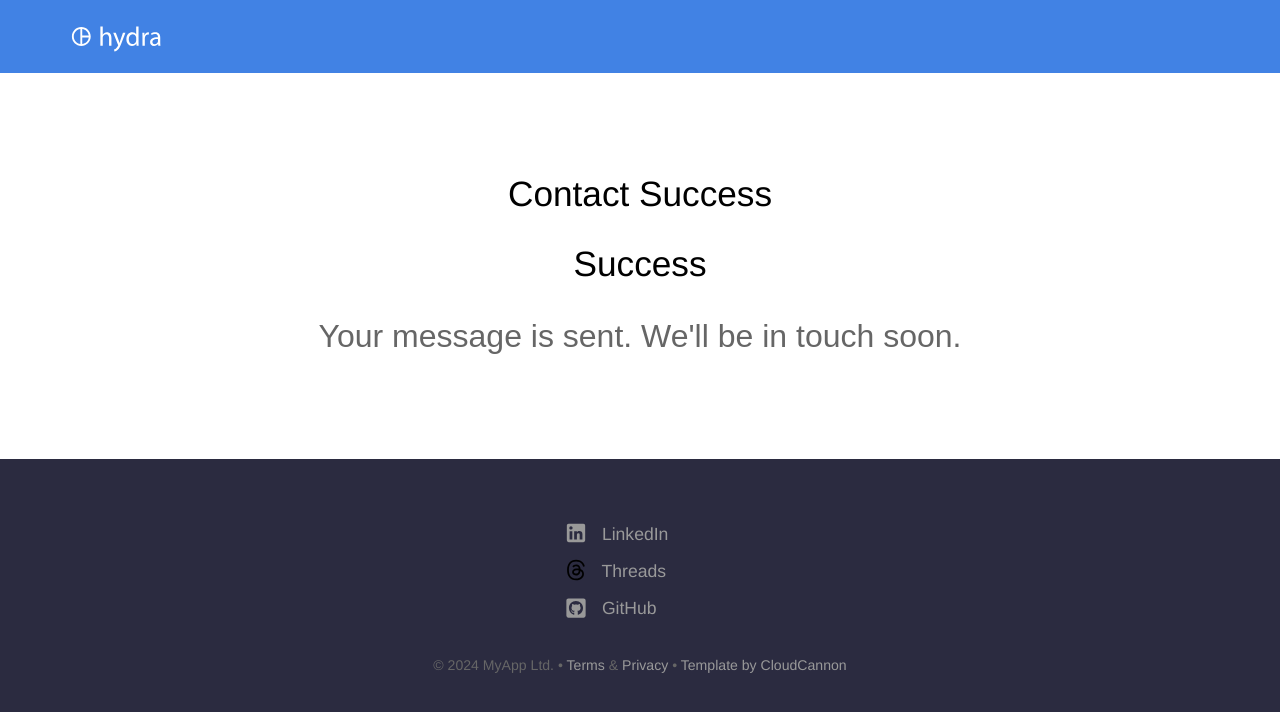
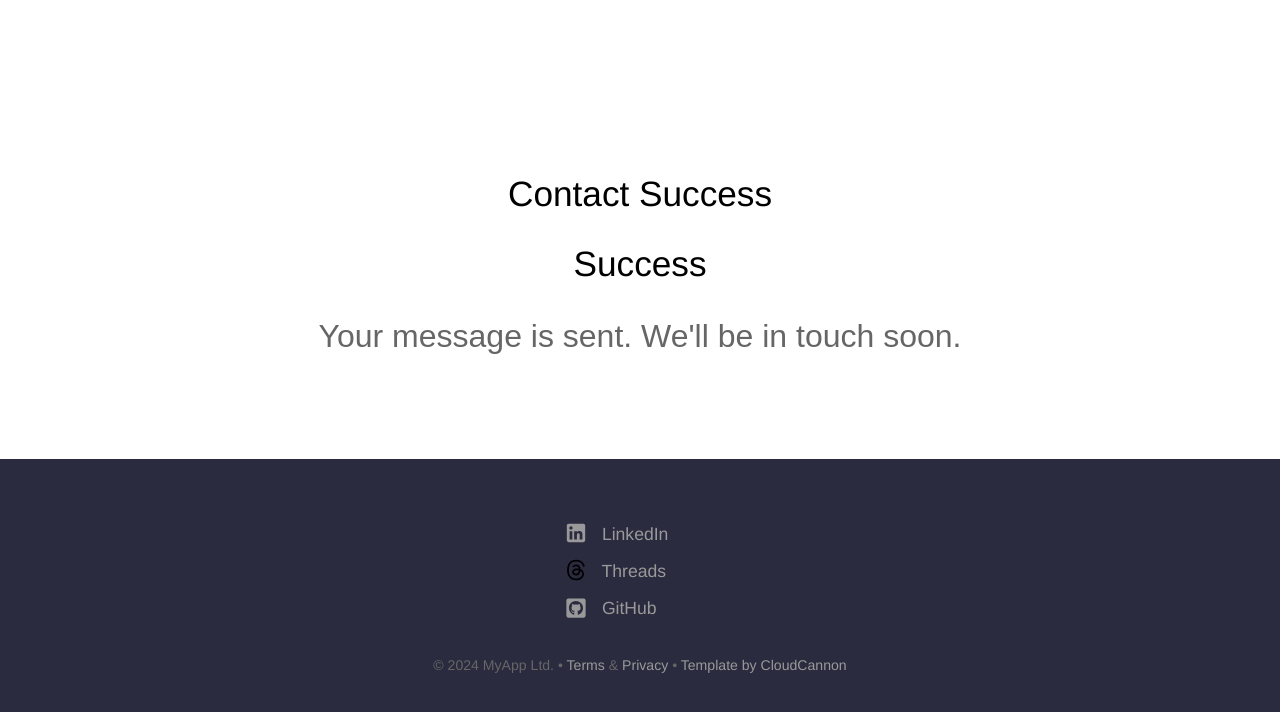
Before and after one commit to hi-sushanta/prompt, a Jekyll site: the page built from contact-success.html, in a window 1280 px wide. Shown: the top 712 px of the page. Built offline with Jekyll 4.4.1, drawn with Linux system fonts in a browser that asks for light colours.

Commit message:
Update header background color with down button text change

```diff
--- a/_sass/layout.scss
+++ b/_sass/layout.scss
@@ -21,7 +21,8 @@
 	color: #ffffff;
 	padding: 20px 0;
 	background: $brand-color; /* Old browsers */
-	background: linear-gradient(to bottom, $brand-color 0%, $middle-gradient-color 100%) no-repeat $brand-color;
+	background-color: #fff;
+	// background: linear-gradient(to bottom, $brand-color 0%, $middle-gradient-color 100%) no-repeat $brand-color;
 
 	a {
 		color: #fff;
--- a/index.html
+++ b/index.html
@@ -70,6 +70,6 @@
 
 	<section class="bottom-cta">
 		<h2 class="motive"><strong>Improve</strong> your sales process today</h2>
-		<div class="button alt"><a href="#">Get Started Free</a></div>
+		<div class="button alt"><a href="#">Checkout</a></div>
 	</section>
 </div>
```
